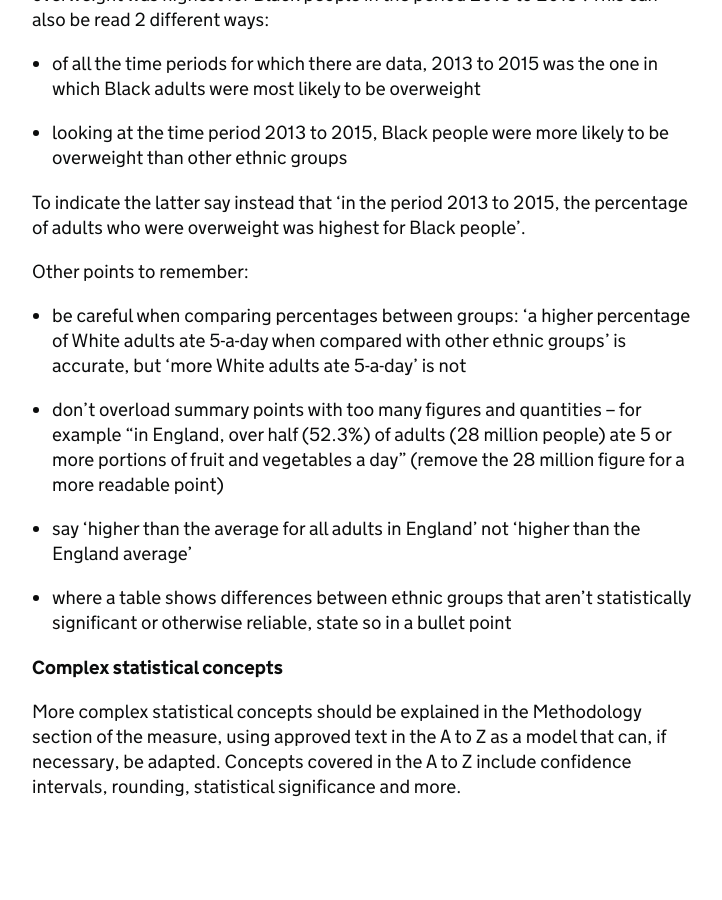
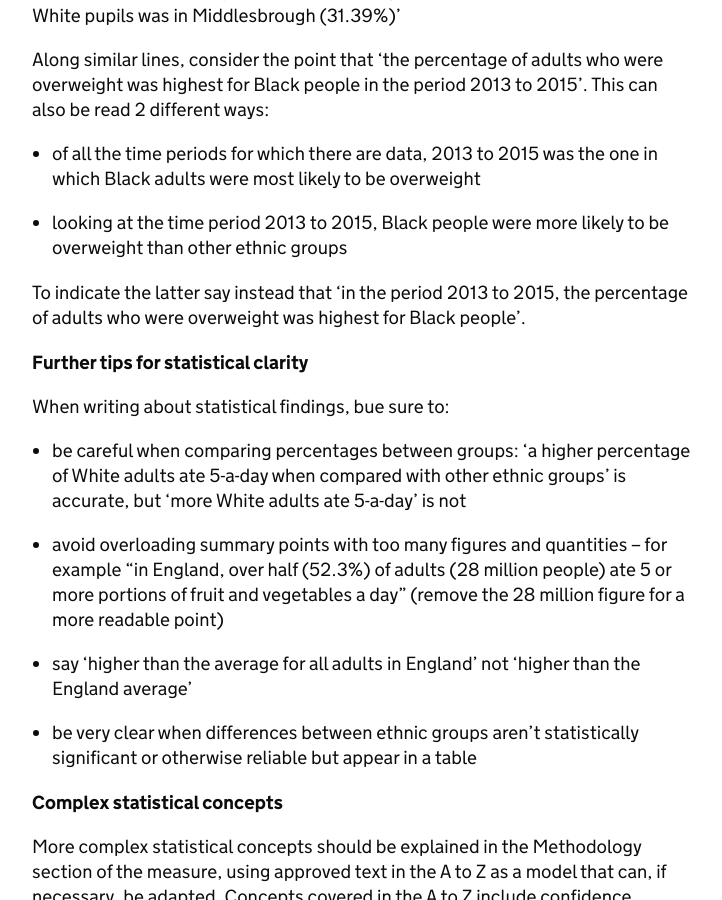
Before and after one commit to racedisparityaudit/style-guide, a Jekyll site: the page built from how-we-write.md, in a window 1280 px wide and 900 px high, scrolled down 4177 px. Shown: the whole window, without its empty margins (128-850 px from the left). Built offline with Jekyll 4.4.1, drawn with Linux system fonts in a browser that asks for light colours; some of the changed text lies outside the part shown.

Commit message:
Update how-we-write.md

```diff
--- a/how-we-write.md
+++ b/how-we-write.md
@@ -104,15 +108,17 @@
 
 To indicate the latter say instead that ‘in the period 2013 to 2015, the percentage of adults who were overweight was highest for Black people’.
 
-Other points to remember:
+### Further tips for statistical clarity
+
+When writing about statistical findings, bue sure to:
 
 - be careful when comparing percentages between groups: ‘a higher percentage of White adults ate 5-a-day when compared with other ethnic groups’ is accurate, but ‘more White adults ate 5-a-day’ is not
 
-- don’t overload summary points with too many figures and quantities – for example “in England, over half (52.3%) of adults (28 million people) ate 5 or more portions of fruit and vegetables a day” (remove the 28 million figure for a more readable point)
+- avoid overloading summary points with too many figures and quantities – for example “in England, over half (52.3%) of adults (28 million people) ate 5 or more portions of fruit and vegetables a day” (remove the 28 million figure for a more readable point)
 
 - say ‘higher than the average for all adults in England’ not ‘higher than the England average’
 
-- where a table shows differences between ethnic groups that aren’t statistically significant or otherwise reliable, state so in a bullet point
+- be very clear when differences between ethnic groups aren’t statistically significant or otherwise reliable but appear in a table
 
 ### Complex statistical concepts
 
```
Also changed, not shown: other parts of how-we-write.md (+4 -0 lines).
